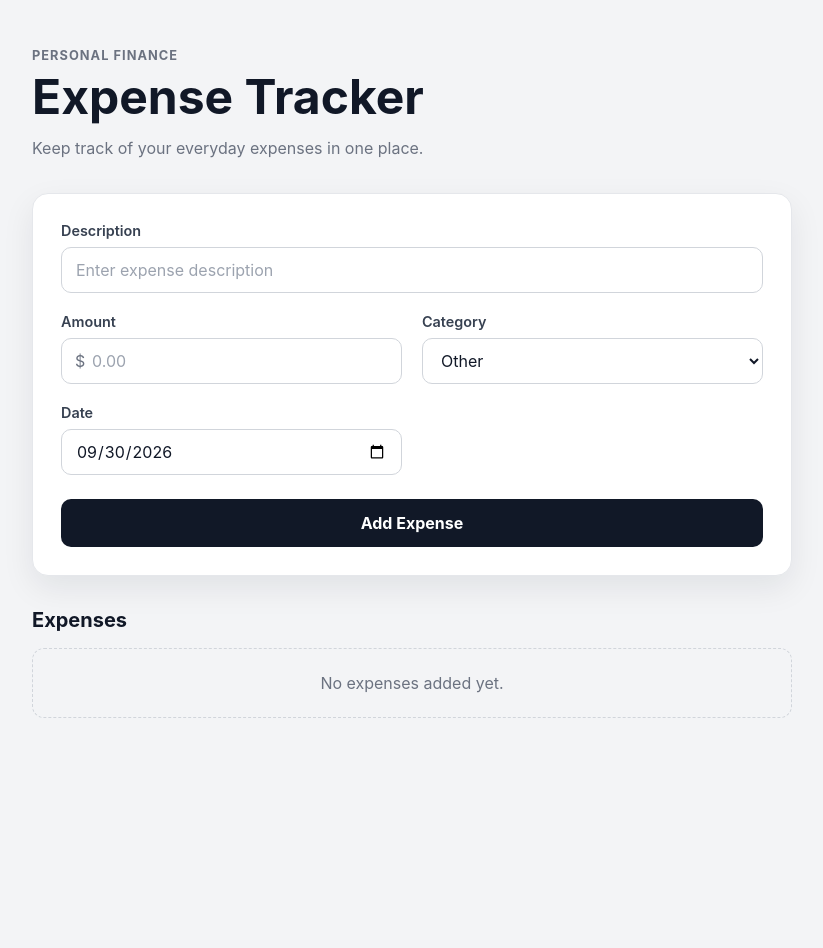
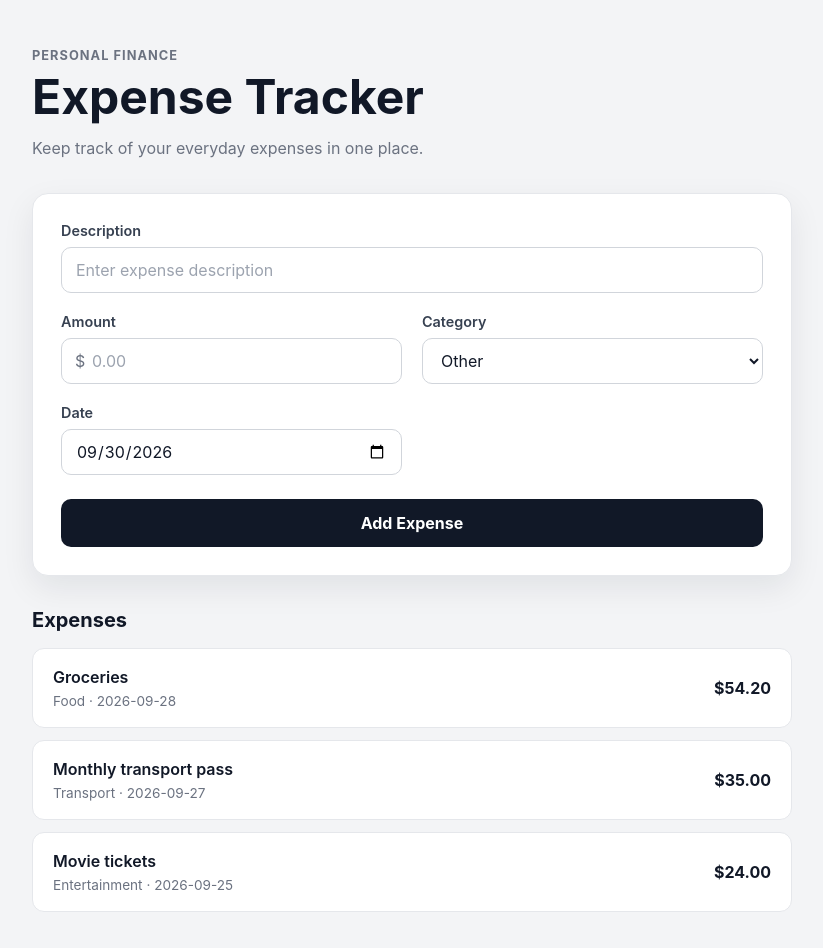
Before and after one commit to mykytapilec/expense-tracker-web, a React (Vite) app: page / in a window 1280 px wide. Shown: the top 948 px of the page, without its empty margins (228-1051 px from the left). Before the commit the page ends 800 px from the top, so only its background shows below. Built offline with nearby package versions, Linux system fonts and the light colour scheme.

Commit message:
feat: load expenses from mock api

```diff
--- a/src/App.tsx
+++ b/src/App.tsx
@@ -1,4 +1,5 @@
-import { useState } from 'react';
+import { useEffect, useState } from 'react';
+import { fetchExpenses } from './api/expenses';
 import { ExpenseForm } from './components/ExpenseForm/ExpenseForm';
 import { ExpenseList } from './components/ExpenseList/ExpenseList';
 import type { Expense } from './types/expense';
@@ -6,6 +7,23 @@ import './App.css';
 
 function App() {
   const [expenses, setExpenses] = useState<Expense[]>([]);
+  const [isLoading, setIsLoading] = useState(true);
+  const [error, setError] = useState('');
+
+  useEffect(() => {
+    const loadExpenses = async () => {
+      try {
+        const data = await fetchExpenses();
+        setExpenses(data);
+      } catch {
+        setError('Failed to load expenses.');
+      } finally {
+        setIsLoading(false);
+      }
+    };
+
+    loadExpenses();
+  }, []);
 
   const handleAddExpense = (expense: Expense) => {
     setExpenses((currentExpenses) => [...currentExpenses, expense]);
@@ -23,7 +41,10 @@ function App() {
         </header>
 
         <ExpenseForm onAddExpense={handleAddExpense} />
-        <ExpenseList expenses={expenses} />
+
+        {isLoading && <p>Loading expenses...</p>}
+        {error && <p>{error}</p>}
+        {!isLoading && !error && <ExpenseList expenses={expenses} />}
       </section>
     </main>
   );
--- /dev/null
+++ b/src/api/expenses.ts
@@ -0,0 +1,33 @@
+import type { Expense } from '../types/expense';
+
+const mockExpenses: Expense[] = [
+  {
+    id: '1',
+    description: 'Groceries',
+    amount: 54.2,
+    category: 'Food',
+    date: '2026-09-28',
+  },
+  {
+    id: '2',
+    description: 'Monthly transport pass',
+    amount: 35,
+    category: 'Transport',
+    date: '2026-09-27',
+  },
+  {
+    id: '3',
+    description: 'Movie tickets',
+    amount: 24,
+    category: 'Entertainment',
+    date: '2026-09-25',
+  },
+];
+
+export function fetchExpenses(): Promise<Expense[]> {
+  return new Promise((resolve) => {
+    setTimeout(() => {
+      resolve(mockExpenses);
+    }, 500);
+  });
+}
```
